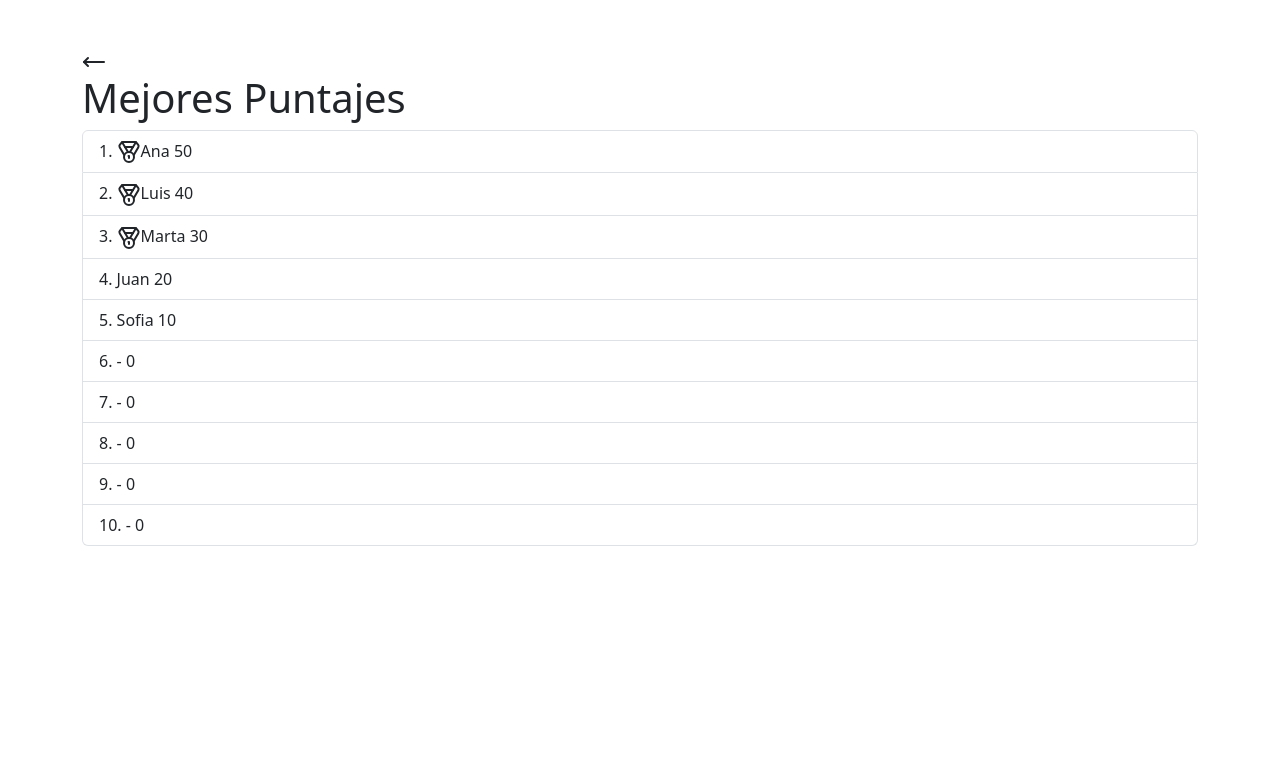
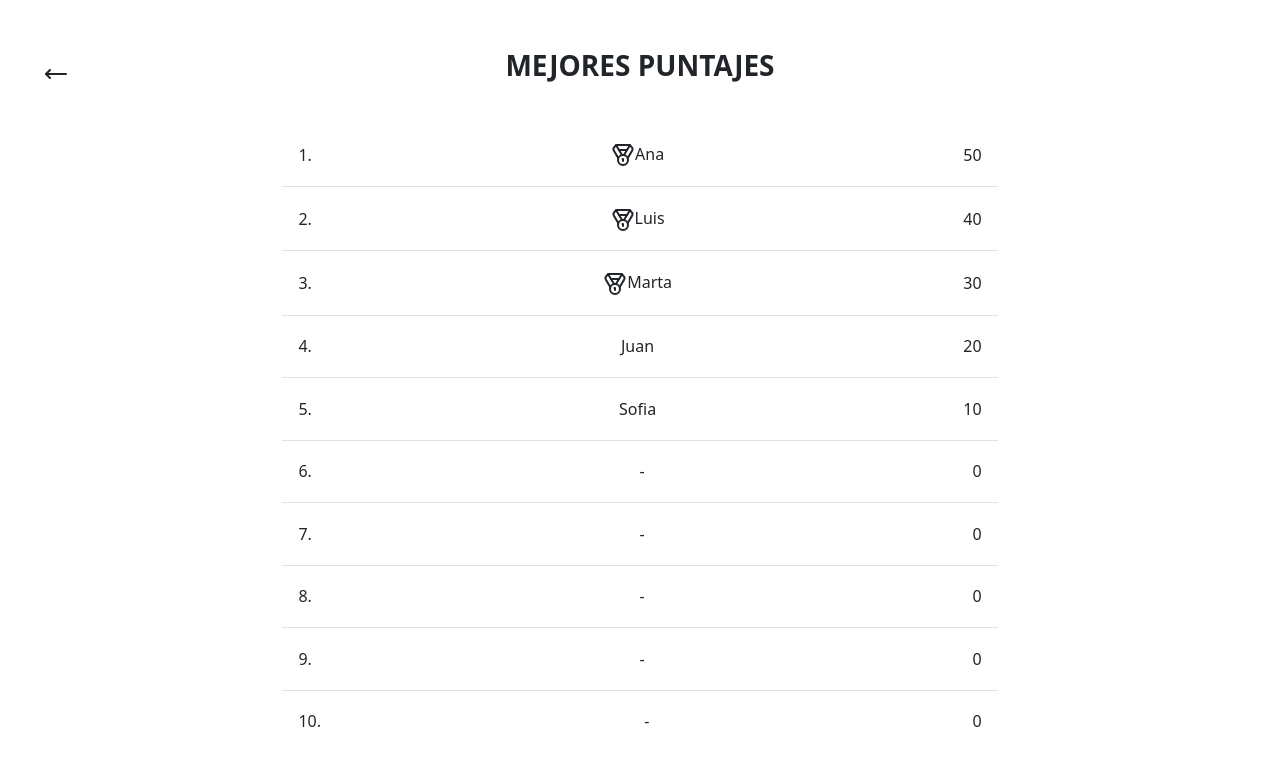
Before and after one commit to paula-carrano/unq-ui-paula-carrano-trabajo-final, a React (Vite) app: page /leaderboard in a window 1280 px wide. Shown: the top 766 px of the page. Built offline with nearby package versions, Linux system fonts and the light colour scheme.

Commit message:
add style a leaderboard

```diff
--- a/src/pages/LeaderBoard.jsx
+++ b/src/pages/LeaderBoard.jsx
@@ -1,4 +1,5 @@
 import { Medal, MoveLeft } from "lucide-react";
+import { Link } from "react-router-dom";
 import { Container, ListGroup } from "react-bootstrap";
 
 export const LeaderBoard = () => {
@@ -15,17 +16,44 @@ export const LeaderBoard = () => {
     ].slice(0, 10);
 
     return (
-        <Container>
+        <Container
+            fluid
+            className="d-flex flex-column h-100"
+            style={{ minHeight: "calc(100vh - 6rem)" }}
+        >
+            <div className="position-relative d-flex align-items-center justify-content-center">
+                <Link className="text-dark position-absolute start-0" to="/">
                     <MoveLeft />
-            <h1> Mejores Puntajes</h1>
-            <ListGroup as="ol" numbered>
+                </Link>
+                <h1 className="mb-3 text-uppercase fw-bold lh-sm fs-3 text-dark">
+                    {" "}
+                    Mejores Puntajes
+                </h1>
+            </div>
+            <div
+                className="mx-auto mt-4 flex-grow-1 d-flex"
+                style={{ maxWidth: "60%", width: "100%" }}
+            >
+                <ListGroup
+                    as="ol"
+                    numbered
+                    variant="flush"
+                    className="w-100 d-flex flex-column"
+                >
                     {puntajesCompletos.map((puntaje, index) => (
-                    <ListGroup.Item key={index}>
+                        <ListGroup.Item
+                            key={index}
+                            className="flex-fill d-flex align-items-center justify-content-between"
+                        >
+                            <span>
                                 {index < 3 && <Medal />}
-                        {puntaje.nombre} {puntaje.puntaje}
+                                {puntaje.nombre}
+                            </span>
+                            <span>{puntaje.puntaje}</span>
                         </ListGroup.Item>
                     ))}
                 </ListGroup>
+            </div>
         </Container>
     );
 };
```
Lines whose indentation alone changed are shown as unchanged.
